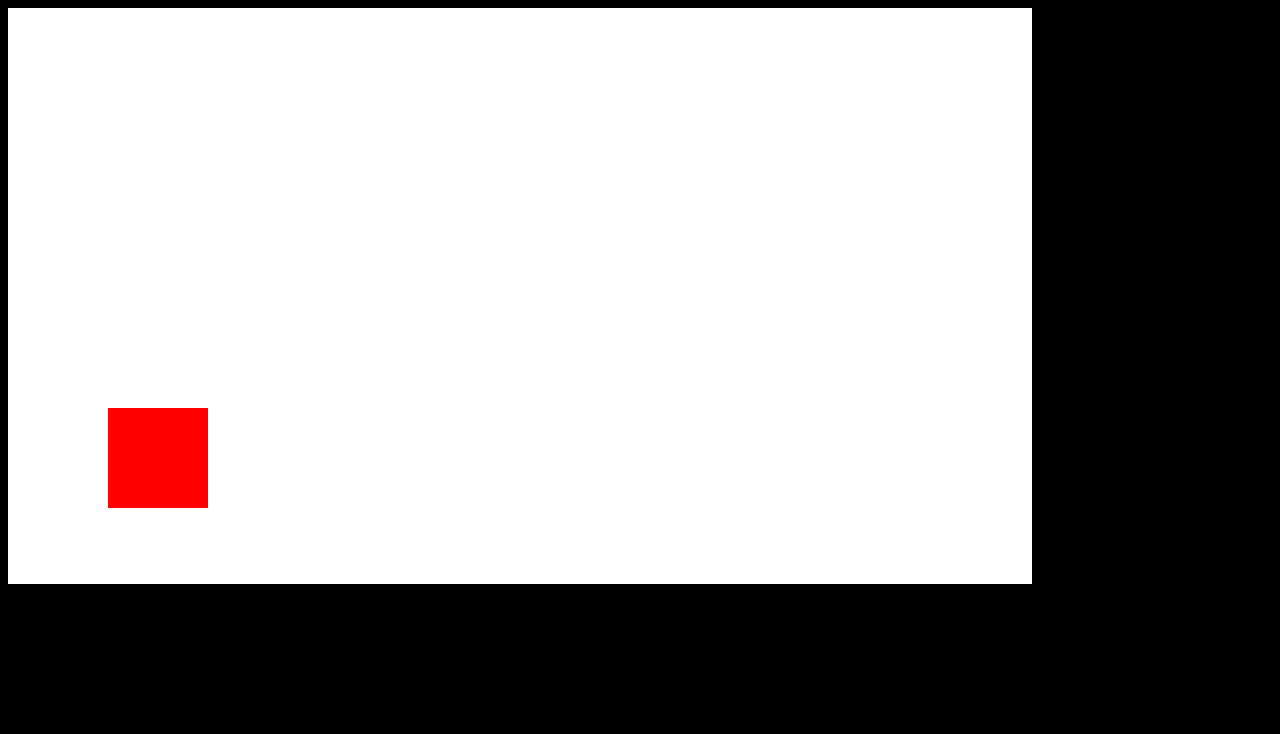
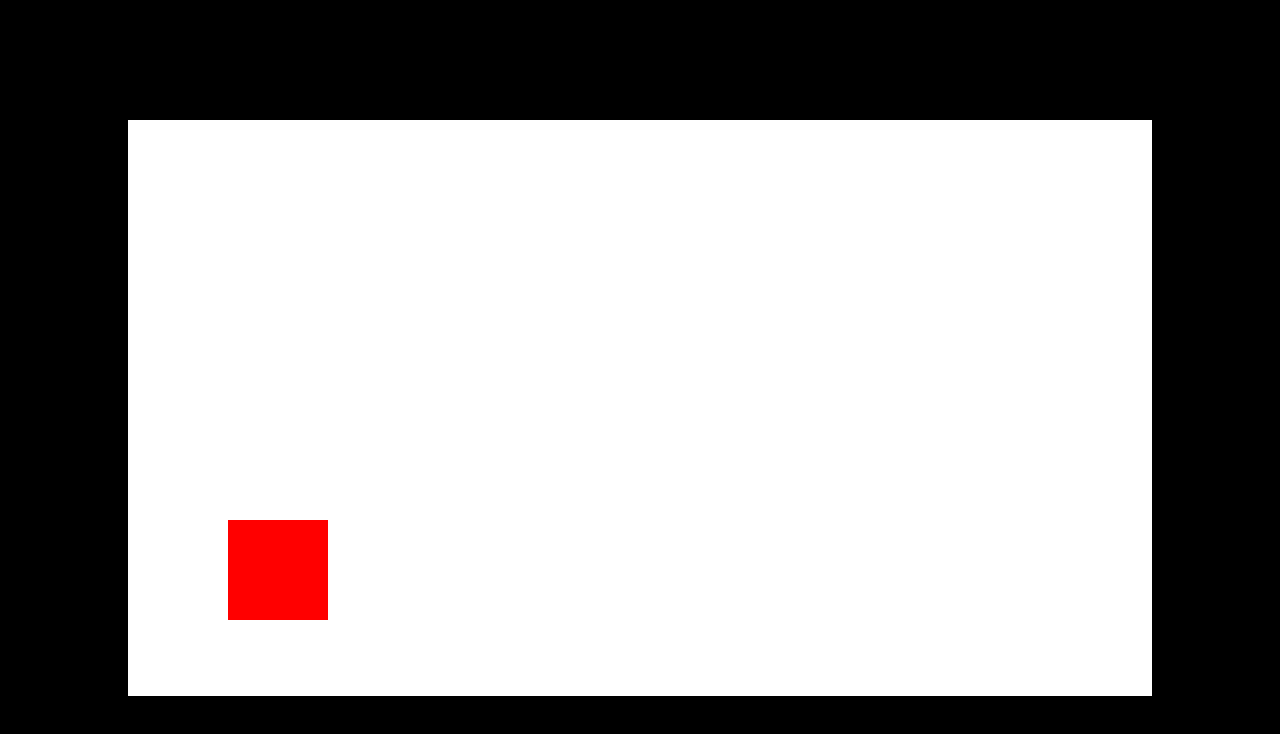
Before and after one commit to marekmiskowiec/kings-and-pigs, a plain HTML site: page index.html in a window 1280 px wide. Drawn offline with Linux system fonts and the light colour scheme.

Commit message:
refactor files

```diff
--- a/index.html
+++ b/index.html
@@ -1,56 +1,18 @@
-<canvas></canvas>
+<div class="game">
+  <canvas></canvas>
+</div>
 
 <style>
   body {
     background-color: black;
   }
+  .game {
+    display: flex;
+    justify-content: center;
+    align-items: center;
+    height: 100vh;
+  }
 </style>
 
-<script>
-  const canvas = document.querySelector("canvas");
-  const c = canvas.getContext("2d");
-
-  canvas.width = 64 * 16; // 1024
-  canvas.height = 64 * 9; // 576
-
-  class Player {
-    constructor() {
-      this.position = {
-        x: 100,
-        y: 100,
-      };
-      this.width = 100;
-      this.height = 100;
-
-      // bottom left corner position
-      this.sides = {
-        bottom: this.position.y + this.height,
-      };
-    }
-
-    draw() {
-      c.fillStyle = "red";
-      c.fillRect(this.position.x, this.position.y, this.width, this.height);
-    }
-
-    update() {
-      if (this.sides.bottom < canvas.height) {
-        this.position.y++;
-        this.sides.bottom = this.position.y + this.height;
-      }
-    }
-  }
-
-  const player = new Player();
-
-  function animate() {
-    window.requestAnimationFrame(animate);
-    c.fillStyle = "white";
-    c.fillRect(0, 0, canvas.width, canvas.height);
-
-    player.draw();
-    player.update();
-  }
-
-  animate();
-</script>
+<script src="js/classes/Player.js"></script>
+<script src="index.js"></script>
--- /dev/null
+++ b/index.js
@@ -0,0 +1,18 @@
+const canvas = document.querySelector("canvas");
+const c = canvas.getContext("2d");
+
+canvas.width = 64 * 16; // 1024
+canvas.height = 64 * 9; // 576
+
+const player = new Player();
+
+function animate() {
+  window.requestAnimationFrame(animate);
+  c.fillStyle = "white";
+  c.fillRect(0, 0, canvas.width, canvas.height);
+
+  player.draw();
+  player.update();
+}
+
+animate();
--- /dev/null
+++ b/js/classes/Player.js
@@ -0,0 +1,27 @@
+class Player {
+  constructor() {
+    this.position = {
+      x: 100,
+      y: 100,
+    };
+    this.width = 100;
+    this.height = 100;
+
+    // bottom left corner position
+    this.sides = {
+      bottom: this.position.y + this.height,
+    };
+  }
+
+  draw() {
+    c.fillStyle = "red";
+    c.fillRect(this.position.x, this.position.y, this.width, this.height);
+  }
+
+  update() {
+    if (this.sides.bottom < canvas.height) {
+      this.position.y++;
+      this.sides.bottom = this.position.y + this.height;
+    }
+  }
+}
```
